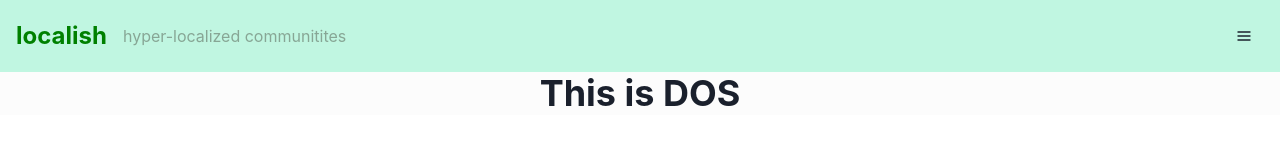
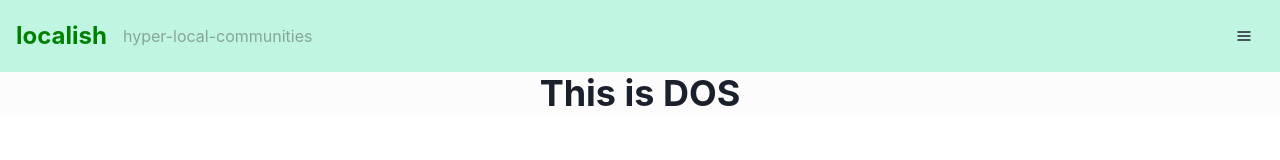
Before and after one commit to OkkarMin/localish-aws-buildon2021, a Next.js app: page / in a window 1280 px wide. Shown: the top 160 px of the page. Built offline with nearby package versions, Linux system fonts and the light colour scheme.

Commit message:
chore: :pencil2: Change subheadings

```diff
--- a/src/components/layout/drawer-menu.tsx
+++ b/src/components/layout/drawer-menu.tsx
@@ -48,7 +48,7 @@ const DrawerMenu = ({ isOpen, onClose }) => {
             localish
           </Heading>
           <Text textColor="greenSecondary.400" fontSize="md">
-            hyper-localized communitites
+            hyper-local-communities
           </Text>
         </DrawerHeader>
 
--- a/src/components/layout/navbar.tsx
+++ b/src/components/layout/navbar.tsx
@@ -27,7 +27,7 @@ const NavBar = () => {
         </ChakraLink>
       </Link>
       <Text ml="4" textColor="greenSecondary.400">
-        hyper-localized communitites
+        hyper-local-communities
       </Text>
 
       <Spacer />
```
